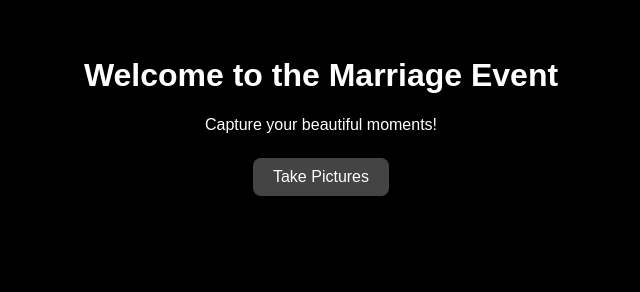
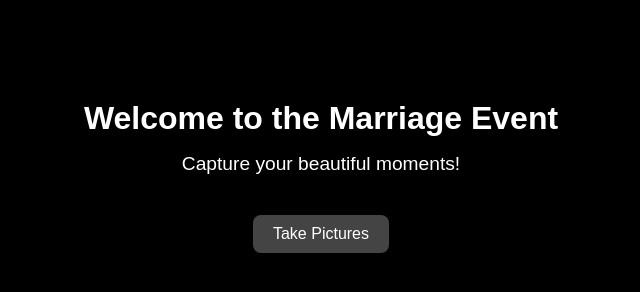
Before and after one commit to SujayAnishetti/DisposableCamera, a website built with Vite: page index.html in a window 1280 px wide. Shown: the whole page, without its empty margins (319-959 px from the left). Built offline with nearby package versions, Linux system fonts and the light colour scheme.

Commit message:
used a different function3

```diff
--- a/src/style.css
+++ b/src/style.css
@@ -1,12 +1,64 @@
-body {
+/* Reset and base styles */
+* {
+  box-sizing: border-box;
   margin: 0;
+  padding: 0;
+}
+
+html, body {
+  height: 100%;
+  width: 100%;
+  font-family: sans-serif;
   background: #000;
   color: white;
-  font-family: sans-serif;
   display: flex;
   flex-direction: column;
   align-items: center;
   padding: 1rem;
+
+  touch-action: none;          /* Prevents pinch-to-zoom */
+  -ms-touch-action: none;      /* IE support */
+  user-select: none;           /* Prevent text selection */
+  overscroll-behavior: none;   /* Prevent scroll triggering zoom */
+}
+
+/* Welcome Screen */
+#welcome-container {
+  text-align: center;
+  margin-top: 3rem;
+}
+
+#welcome-container h1 {
+  font-size: 2rem;
+  margin-bottom: 1rem;
+}
+
+#welcome-container p {
+  font-size: 1.2rem;
+  margin-bottom: 2rem;
+}
+
+#welcome-container button {
+  padding: 1rem 2rem;
+  font-size: 1.2rem;
+  background: #444;
+  color: white;
+  border: none;
+  border-radius: 8px;
+  cursor: pointer;
+}
+
+#welcome-container button:hover {
+  background: #666;
+}
+
+/* Camera Screen */
+#video-container {
+  width: 100%;
+  display: flex;
+  justify-content: center;
+  align-items: center;
+  margin: 1rem 0;
 }
 
 video, canvas {
@@ -14,6 +66,8 @@ video, canvas {
   max-width: 320px;
   border-radius: 16px;
   margin-bottom: 1rem;
+  object-fit: cover;
+  background: black;
 }
 
 button {
@@ -24,18 +78,32 @@ button {
   color: white;
   border: none;
   border-radius: 8px;
+  cursor: pointer;
 }
 
+button:hover {
+  background: #666;
+}
+
+/* Upload progress bar */
+#progress-container {
+  width: 100%;
+  padding: 10px;
+  text-align: center;
+}
+
+#upload-progress {
+  width: 80%;
+  height: 20px;
+}
+
+#upload-status {
+  margin-top: 5px;
+  font-size: 0.9rem;
+  color: #aaa;
+}
+
+/* Utility */
 .hidden {
   display: none;
 }
-/* Disable pinch-to-zoom and double-tap zoom */
-html, body {
-  touch-action: none; /* Prevents pinch-to-zoom */
-  -ms-touch-action: none; /* For older versions of Internet Explorer */
-  user-select: none; /* Optional: Prevent text selection */
-}
-
-body {
-  overscroll-behavior: none; /* Prevents scroll behavior from triggering zoom */
-}
```
